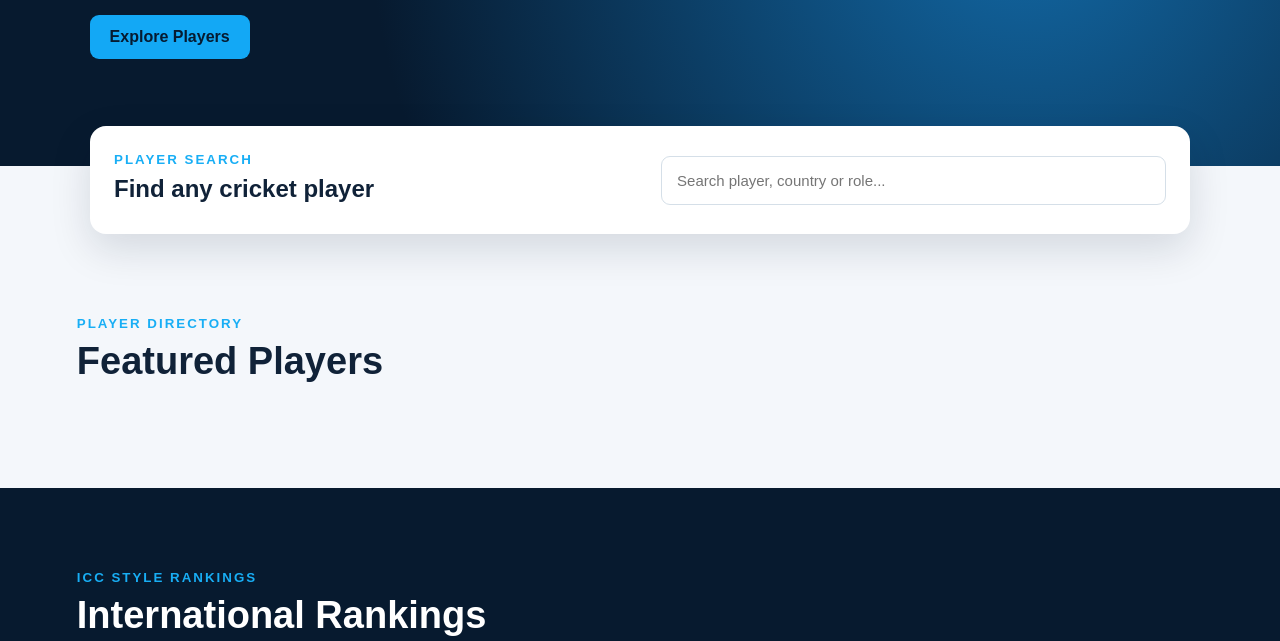
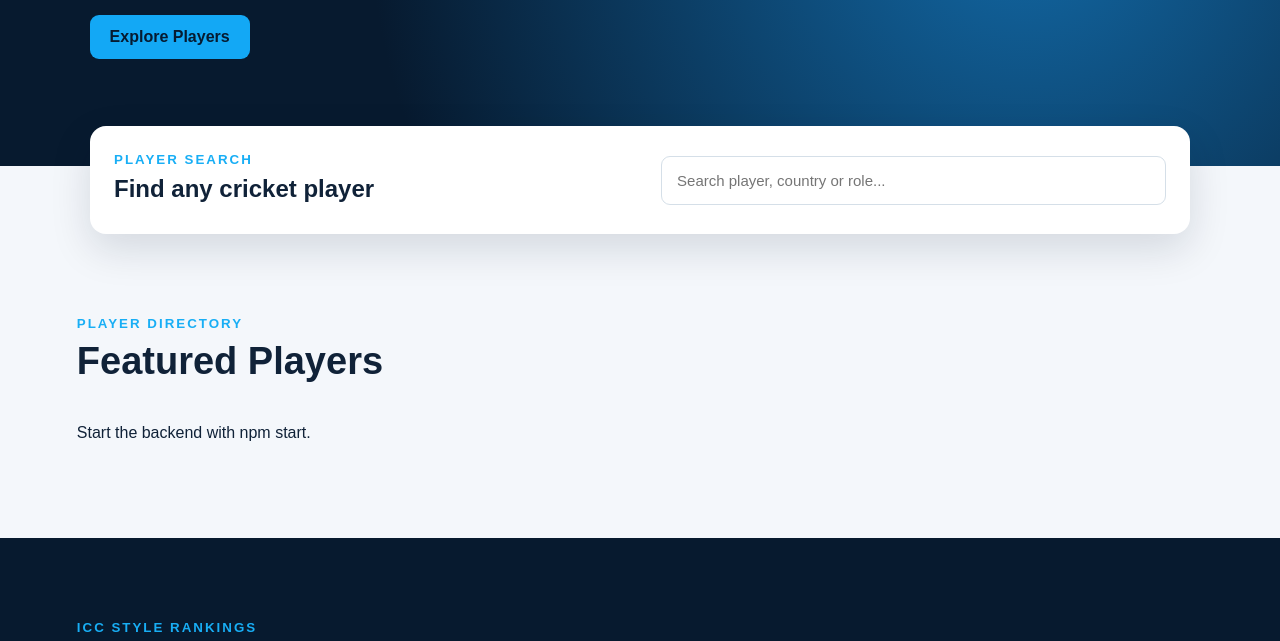
Before and after one commit to Rehanpasha1711/cricket-hub-public, a website: page index.html in a window 1280 px wide. Shown: the part 428-1069 px from the top of the page. Drawn offline with Linux system fonts and the light colour scheme; files that its build step writes are made by us from their sources; no server answers.

Commit message:
Fix stylesheet link and update script source

```diff
--- a/index.html
+++ b/index.html
@@ -1,4 +1,4 @@
-<!doctype html><html><head><meta charset="UTF-8"><meta name="viewport" content="width=device-width,initial-scale=1"><title>CricketHub</title><link rel="stylesheet" href="css/style.css"></head><body>
+<!doctype html><html><head><meta charset="UTF-8"><meta name="viewport" content="width=device-width,initial-scale=1"><title>CricketHub</title><link rel="stylesheet" href="style.css"></head><body>
 <header><a class="logo" href="#home">🏏 Cricket<span>Hub</span></a><nav><a href="#players">Players</a><a href="#rankings">ICC Rankings</a><a href="#store">Premium Store</a></nav></header>
 <section id="home" class="hero"><div><small>THE CRICKET DESTINATION</small><h1>Players. Rankings.<br><b>Cricket Gear.</b></h1><p>Explore cricket players, T20I, ODI and Test rankings, and premium cricket equipment.</p><a class="btn" href="#players">Explore Players</a></div></section>
 <section class="search"><div><small>PLAYER SEARCH</small><h2>Find any cricket player</h2></div><input id="search" placeholder="Search player, country or role..."></section>
@@ -6,4 +6,4 @@
 <section id="rankings" class="rankings"><small>ICC STYLE RANKINGS</small><h2>International Rankings</h2><p>Demo snapshot for the student project. Connect an authorized live source before presenting it as live official data.</p><div class="tabs"><button class="active" data-f="T20I">T20I</button><button data-f="ODI">ODI</button><button data-f="Test">Test</button></div><div class="rankgrid"><div><h3>🏏 Batting</h3><div id="bat"></div></div><div><h3>🎯 Bowling</h3><div id="bowl"></div></div><div><h3>⭐ All-rounders</h3><div id="all"></div></div><div><h3>🌍 Team Ranking</h3><div id="team"></div></div></div></section>
 <section id="store" class="section"><small>PREMIUM CRICKET STORE</small><h2>Elite Gear Above ₹1 Lakh</h2><p>Products open the relevant marketplace/seller page in a new tab. Prices are sample listings and can change.</p><div class="filters"><button class="active" data-c="all">All</button><button data-c="Bat">Bats</button><button data-c="Bowling">Bowling</button><button data-c="Cricket Kit">Cricket Kits</button></div><div id="products" class="grid"></div></section>
 <footer>🏏 CricketHub <span>Student Project • 2026</span></footer>
-<script src="js/app.js"></script></body></html>
+<script src="app.js"></script></body></html>
```
